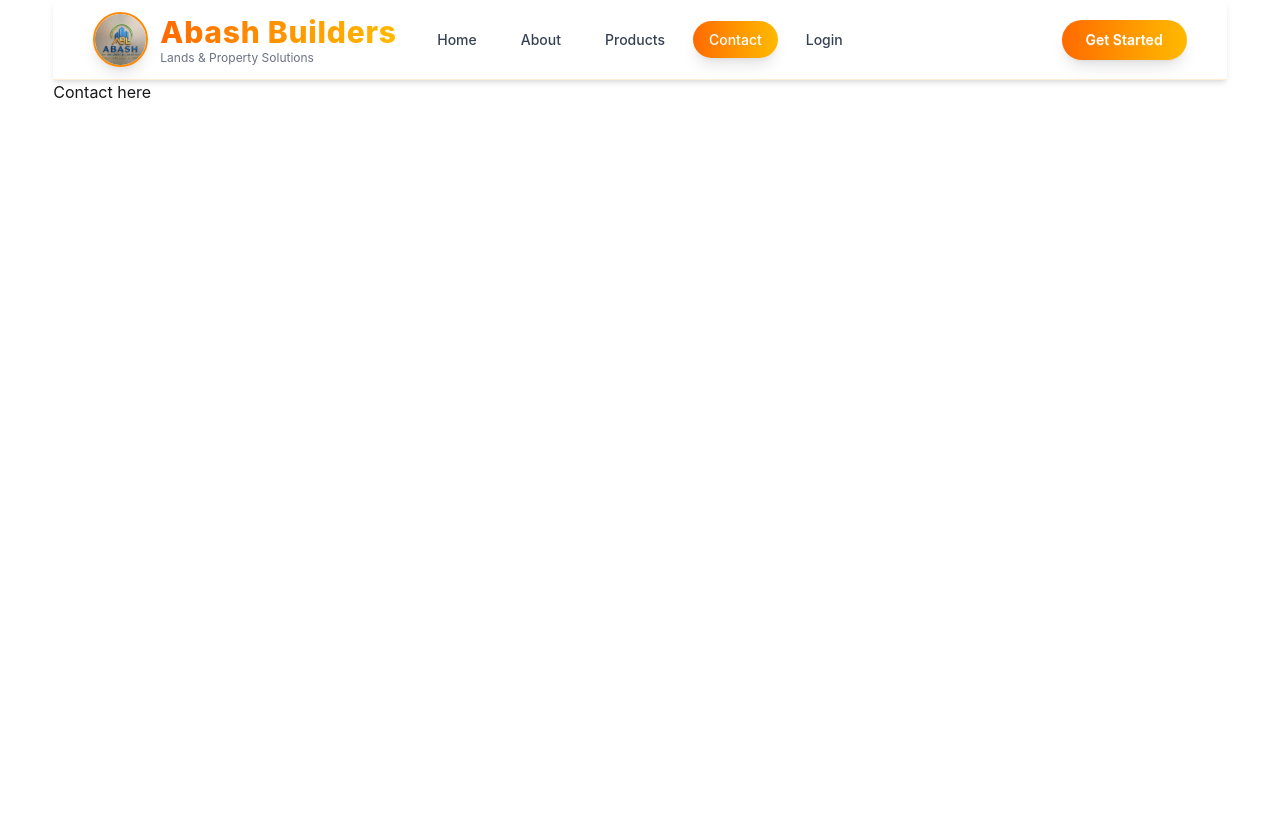
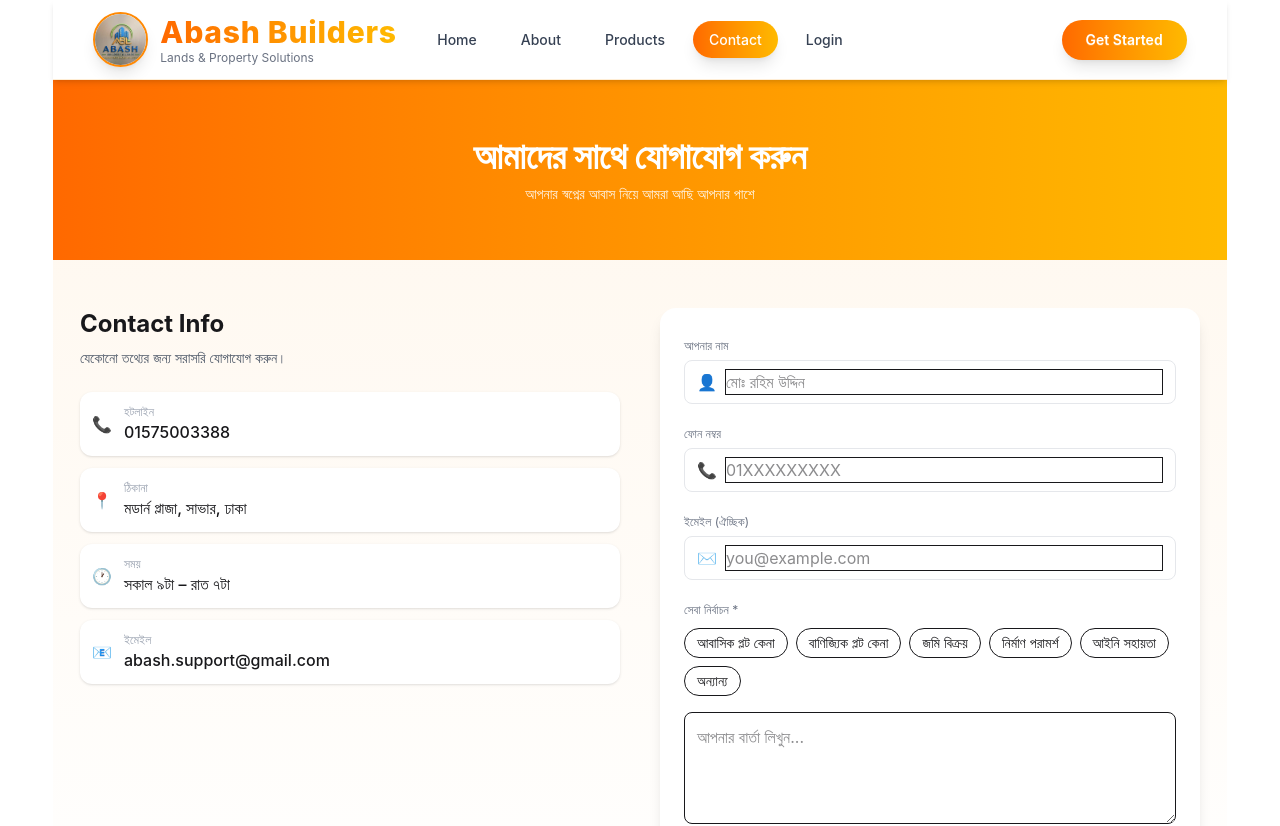
Before and after one commit to asik247/abash-builders-and-lands, a React (Vite) app: page /contact in a window 1280 px wide. Shown: the top 826 px of the page. Before the commit the page ends 800 px from the top, so only its background shows below. Built offline with nearby package versions, Linux system fonts and the light colour scheme.

Commit message:
contact pages compleate

```diff
--- a/src/Pages/About.jsx
+++ b/src/Pages/About.jsx
@@ -1,4 +1,5 @@
 import React from 'react';
+import { Link } from 'react-router';
 
 const stats = [
     { value: '500+', label: 'সফল প্রজেক্ট' },
@@ -123,9 +124,9 @@ const About = () => {
                     <p>📍 মডার্ন প্লাজা, সাভার, ঢাকা</p>
                     <p>🕐 সকাল ৯টা – রাত ৭টা</p>
 
-          <button className="mt-4 bg-white text-orange-600 px-6 py-2 rounded-full font-semibold hover:scale-105 transition">
-            Call Now
-          </button>
+                    <Link to={'/contact'}> <button className="mt-4 bg-white text-orange-600 px-6 py-2 rounded-full font-semibold hover:scale-105 transition">
+                        Contact Form
+                    </button></Link>
 
                 </div>
 
--- a/src/Pages/Contact.jsx
+++ b/src/Pages/Contact.jsx
@@ -1,11 +1,192 @@
-import React from 'react';
+import React, { useState } from 'react';
+
+const FIELDS = [
+  { id: 'name', label: 'আপনার নাম', placeholder: 'মোঃ রহিম উদ্দিন', type: 'text', icon: '👤' },
+  { id: 'phone', label: 'ফোন নম্বর', placeholder: '01XXXXXXXXX', type: 'tel', icon: '📞' },
+  { id: 'email', label: 'ইমেইল (ঐচ্ছিক)', placeholder: 'you@example.com', type: 'email', icon: '✉️' },
+];
+
+const SERVICES = [
+  'আবাসিক প্লট কেনা',
+  'বাণিজ্যিক প্লট কেনা',
+  'জমি বিক্রয়',
+  'নির্মাণ পরামর্শ',
+  'আইনি সহায়তা',
+  'অন্যান্য',
+];
+
+const INFO = [
+  { icon: '📞', label: 'হটলাইন', value: '01575003388', link: 'tel:01575003388' },
+  { icon: '📍', label: 'ঠিকানা', value: 'মডার্ন প্লাজা, সাভার, ঢাকা', link: null },
+  { icon: '🕐', label: 'সময়', value: 'সকাল ৯টা – রাত ৭টা', link: null },
+  { icon: '📧', label: 'ইমেইল', value: 'abash.support@gmail.com', link: 'mailto:info@abashbuilders.com' },
+];
 
 const Contact = () => {
-    return (
-        <div>
-            <p>Contact here</p>
+  const [form, setForm] = useState({
+    name: '',
+    phone: '',
+    email: '',
+    service: '',
+    message: ''
+  });
+
+  const [submitted, setSubmitted] = useState(false);
+  const [focused, setFocused] = useState('');
+
+  const handleChange = (e) => {
+    setForm({ ...form, [e.target.id]: e.target.value });
+  };
+
+  const handleSubmit = (e) => {
+    e.preventDefault();
+    if (!form.name || !form.phone || !form.service) return;
+    setSubmitted(true);
+  };
+
+  return (
+    <div className="min-h-screen bg-gradient-to-b from-orange-50 to-white">
+
+      {/* HERO */}
+      <div className="text-center py-14 bg-gradient-to-r from-orange-500 to-amber-400 text-white">
+        <h1 className="text-3xl sm:text-4xl font-extrabold">
+          আমাদের সাথে যোগাযোগ করুন
+        </h1>
+        <p className="mt-2 text-sm opacity-90">
+          আপনার স্বপ্নের আবাস নিয়ে আমরা আছি আপনার পাশে
+        </p>
+      </div>
+
+      {/* BODY */}
+      <div className="max-w-6xl mx-auto px-4 py-12 grid md:grid-cols-2 gap-10">
+
+        {/* LEFT INFO */}
+        <div className="space-y-6">
+
+          <div>
+            <h2 className="text-2xl font-bold">Contact Info</h2>
+            <p className="text-gray-600 text-sm mt-2">
+              যেকোনো তথ্যের জন্য সরাসরি যোগাযোগ করুন।
+            </p>
+          </div>
+
+          <div className="space-y-3">
+            {INFO.map((item, i) =>
+              item.link ? (
+                <a key={i} href={item.link}
+                  className="flex items-center gap-3 p-3 bg-white rounded-xl shadow hover:shadow-md transition">
+                  <span>{item.icon}</span>
+                  <div>
+                    <p className="text-xs text-gray-400">{item.label}</p>
+                    <p className="font-medium">{item.value}</p>
+                  </div>
+                </a>
+              ) : (
+                <div key={i}
+                  className="flex items-center gap-3 p-3 bg-white rounded-xl shadow">
+                  <span>{item.icon}</span>
+                  <div>
+                    <p className="text-xs text-gray-400">{item.label}</p>
+                    <p className="font-medium">{item.value}</p>
+                  </div>
+                </div>
+              )
+            )}
+          </div>
+
         </div>
-    );
+
+        {/* RIGHT FORM */}
+        <div className="bg-white p-6 rounded-2xl shadow-lg">
+
+          {submitted ? (
+            <div className="text-center py-10">
+              <div className="text-4xl">✅</div>
+              <h2 className="text-xl font-bold mt-3">Message Sent!</h2>
+              <p className="text-gray-500 text-sm mt-2">
+                আমরা শীঘ্রই আপনার সাথে যোগাযোগ করব।
+              </p>
+
+              <button
+                onClick={() => setSubmitted(false)}
+                className="mt-5 px-6 py-2 bg-orange-500 text-white rounded-full"
+              >
+                আবার পাঠান
+              </button>
+            </div>
+          ) : (
+            <form onSubmit={handleSubmit} className="space-y-4">
+
+              {/* FIELDS */}
+              {FIELDS.map((f) => (
+                <div key={f.id}>
+                  <label className="text-xs text-gray-500">{f.label}</label>
+
+                  <div className={`flex items-center border rounded-lg px-3 py-2 mt-1 transition
+                    ${focused === f.id ? 'border-orange-400 shadow' : 'border-gray-200'}`}>
+
+                    <span className="mr-2">{f.icon}</span>
+
+                    <input
+                      id={f.id}
+                      type={f.type}
+                      placeholder={f.placeholder}
+                      value={form[f.id]}
+                      onChange={handleChange}
+                      onFocus={() => setFocused(f.id)}
+                      onBlur={() => setFocused('')}
+                      className="w-full outline-none bg-transparent"
+                    />
+                  </div>
+                </div>
+              ))}
+
+              {/* SERVICE */}
+              <div>
+                <label className="text-xs text-gray-500">সেবা নির্বাচন *</label>
+                <div className="flex flex-wrap gap-2 mt-2">
+                  {SERVICES.map((s) => (
+                    <button
+                      type="button"
+                      key={s}
+                      onClick={() => setForm({ ...form, service: s })}
+                      className={`px-3 py-1 text-sm rounded-full border transition
+                        ${form.service === s
+                          ? 'bg-orange-500 text-white'
+                          : 'hover:border-orange-400'
+                        }`}
+                    >
+                      {s}
+                    </button>
+                  ))}
+                </div>
+              </div>
+
+              {/* MESSAGE */}
+              <textarea
+                id="message"
+                placeholder="আপনার বার্তা লিখুন..."
+                value={form.message}
+                onChange={handleChange}
+                className="w-full border rounded-lg p-3 h-28 outline-none focus:border-orange-400"
+              />
+
+              {/* SUBMIT */}
+              <button
+                type="submit"
+                className="w-full bg-gradient-to-r from-orange-500 to-amber-400 text-white py-3 rounded-lg font-semibold hover:scale-105 transition"
+              >
+                📩 পাঠান
+              </button>
+
+            </form>
+          )}
+
+        </div>
+
+      </div>
+    </div>
+  );
 };
 
 export default Contact;
```
Lines whose indentation alone changed are shown as unchanged.
